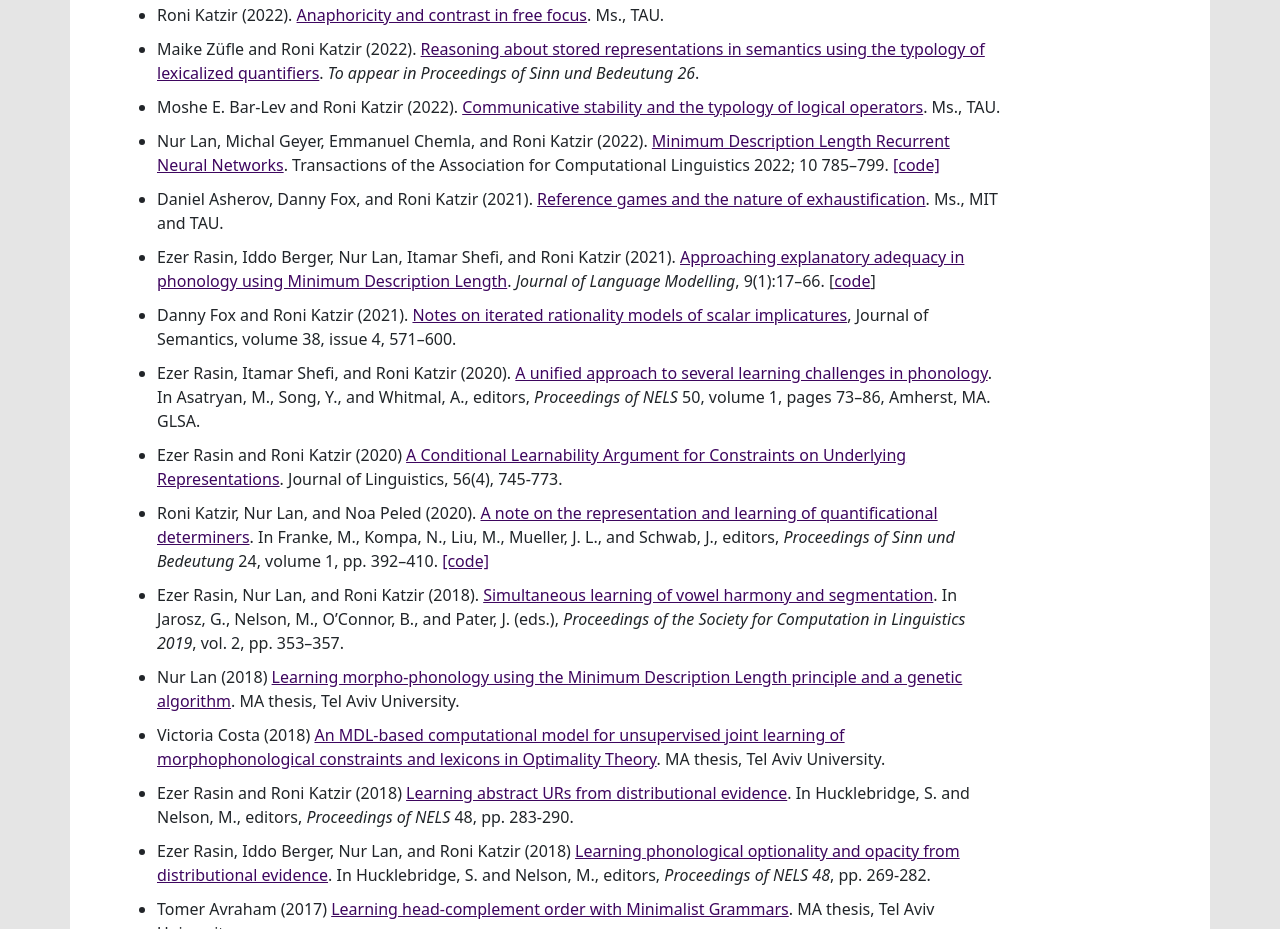
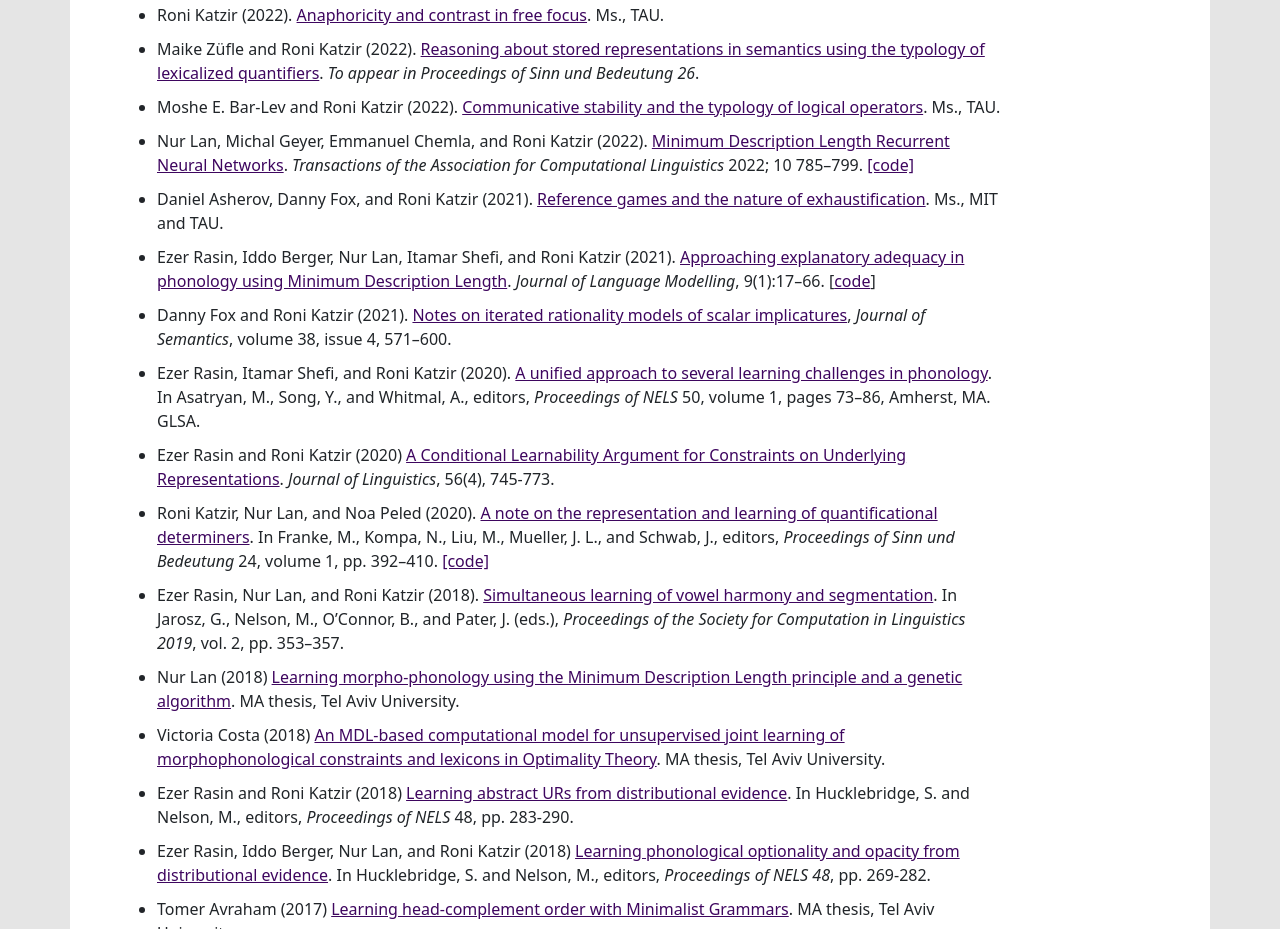
Before and after one commit to taucompling/taucompling.github.io, a plain HTML site: page index.html in a window 1280 px wide. Shown: the part 2138-3067 px from the top of the page. Drawn offline with nearby package versions, Linux system fonts and the light colour scheme; a web font is replaced by a local one.

Commit message:
italics added where missing in publications

```diff
--- a/index.html
+++ b/index.html
@@ -267,7 +267,7 @@
                         Moshe E. Bar-Lev and Roni Katzir (2022). <a href="https://ling.auf.net/lingbuzz/006639">Communicative stability and the typology of logical operators</a>. Ms., TAU.
                     </li>
                     <li>
-                        Nur Lan, Michal Geyer, Emmanuel Chemla, and Roni Katzir (2022). <a href="https://direct.mit.edu/tacl/article/doi/10.1162/tacl_a_00489/112499/Minimum-Description-Length-Recurrent-Neural">Minimum Description Length Recurrent Neural Networks</a>. Transactions of the Association for Computational Linguistics 2022; 10 785–799. <a href="https://github.com/taucompling/mdlrnn">[code]</a>
+                        Nur Lan, Michal Geyer, Emmanuel Chemla, and Roni Katzir (2022). <a href="https://direct.mit.edu/tacl/article/doi/10.1162/tacl_a_00489/112499/Minimum-Description-Length-Recurrent-Neural">Minimum Description Length Recurrent Neural Networks</a>. <i>Transactions of the Association for Computational Linguistics</i> 2022; 10 785–799. <a href="https://github.com/taucompling/mdlrnn">[code]</a>
                     </li>
                     <li>
                         Daniel Asherov, Danny Fox, and Roni Katzir (2021). <a href="https://ling.auf.net/lingbuzz/006257"> Reference games and the nature of exhaustification</a>. Ms., MIT and TAU.
@@ -276,7 +276,7 @@
                         Ezer Rasin, Iddo Berger, Nur Lan, Itamar Shefi, and Roni Katzir (2021). <a href="https://jlm.ipipan.waw.pl/index.php/JLM/article/view/266">Approaching explanatory adequacy in phonology using Minimum Description Length</a>. <i>Journal of Language Modelling</i>, 9(1):17–66. [<a href="https://github.com/taucompling/morphophonology_spe">code</a>]
                     </li>
                     <li>
-                        Danny Fox and Roni Katzir (2021). <a href="https://academic.oup.com/jos/advance-article/doi/10.1093/jos/ffab015/6433054?guestAccessKey=1d438498-6756-47ad-a825-020fd24f77b2">Notes on iterated rationality models of scalar implicatures</a>, Journal of Semantics, volume 38, issue 4, 571–600.
+                        Danny Fox and Roni Katzir (2021). <a href="https://academic.oup.com/jos/advance-article/doi/10.1093/jos/ffab015/6433054?guestAccessKey=1d438498-6756-47ad-a825-020fd24f77b2">Notes on iterated rationality models of scalar implicatures</a>, <i>Journal of Semantics</i>, volume 38, issue 4, 571–600.
                     </li>
 
                     <li>
@@ -284,7 +284,7 @@
                     </li>
 
                     <li>
-                        Ezer Rasin and Roni Katzir (2020) <a href="papers/RasinKatzir 2020 A conditional learnability argument for constraints on underlying representations.pdf"> A Conditional Learnability Argument for Constraints on Underlying Representations</a>. Journal of Linguistics, 56(4), 745-773.
+                        Ezer Rasin and Roni Katzir (2020) <a href="papers/RasinKatzir 2020 A conditional learnability argument for constraints on underlying representations.pdf"> A Conditional Learnability Argument for Constraints on Underlying Representations</a>. <i>Journal of Linguistics</i>, 56(4), 745-773.
                     </li>
 
                     <li>
```
